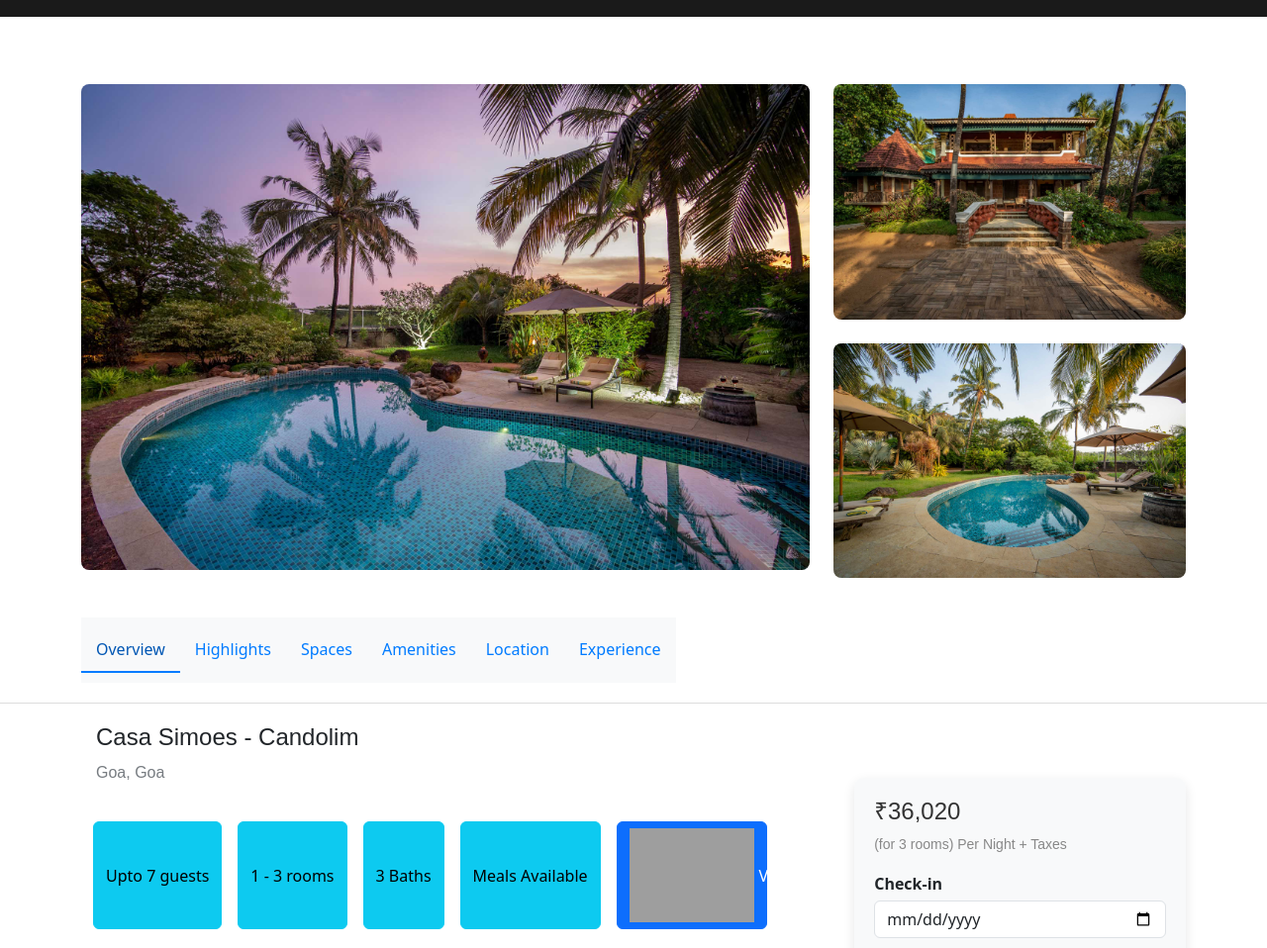
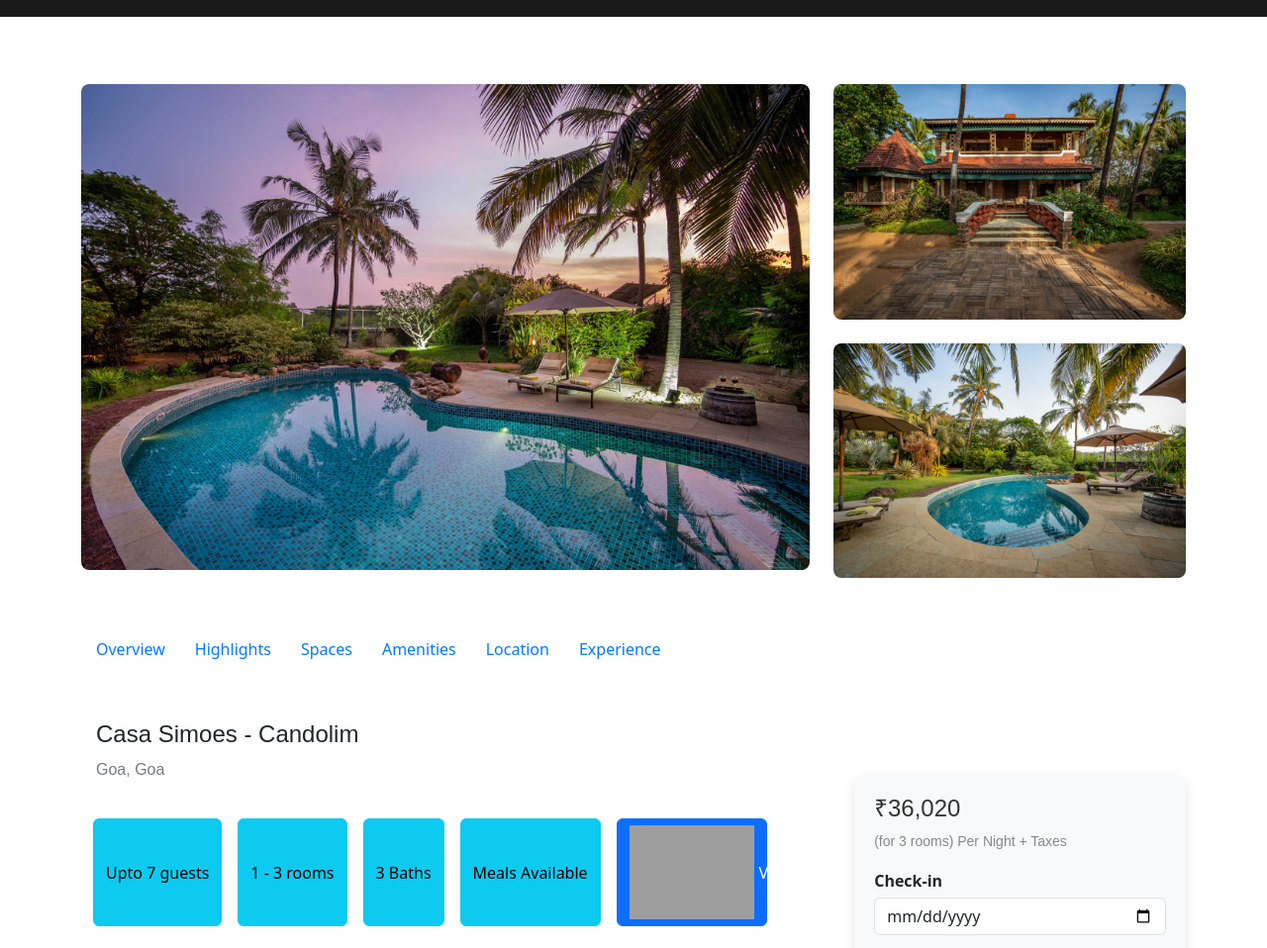
Before and after one commit to cache-properties/instadwell-home, a plain HTML site: page property.html in a window 1280 px wide. Shown: the part 123-1081 px from the top of the page at 99% size. Drawn offline with nearby package versions, Linux system fonts and the light colour scheme; grey boxes are pictures that could not be loaded.

Commit message:
property

```diff
--- a/css/property.css
+++ b/css/property.css
@@ -12,11 +12,8 @@
 
   /* Sticky Heading */
   .sticky-heading {
-    position: -webkit-sticky; /* Safari */
     position: sticky;
     top: 0;
-    z-index: 1030; /* Higher than other elements */
-    background-color: white; /* Background color for better visibility */
     border-bottom: 1px solid #ddd; /* Border for visual separation */
   }
 
@@ -24,7 +21,6 @@
     display: flex;
     justify-content: space-around;
     padding: 10px 0;
-    background-color: #f8f9fa; /* Slightly different background color */
   }
 
   .tabs-nav a {
@@ -32,6 +28,7 @@
     color: #007bff;
     font-weight: 500;
     padding: 10px 15px;
+
   }
 
   .tabs-nav a.active {
--- a/css/show.css
+++ b/css/show.css
@@ -369,13 +369,10 @@
 .PropertyTabHeader_property_mobile_tab_header_root__IGsF2 {
     display: flex;
     align-items: center;
-    background-color: #fff;
     position: sticky;
     top: 79px;
-    z-index: 10;
     margin-top: 12px;
     margin-bottom: 20px;
-    border-bottom: 1px solid #e6e6e6;
     align-self: normal;
 }
 
--- a/property.html
+++ b/property.html
@@ -158,10 +158,10 @@
 
        <!-- Sticky Heading -->
  <!-- Sticky Heading -->
- <div class="sticky-heading">
+ <div class="">
     <div class="container">
       <nav class="tabs-nav">
-        <a href="#overview" class="active">Overview</a>
+        <a href="#overview">Overview</a>
         <a href="#highlights">Highlights</a>
         <a href="#spaces">Spaces</a>
         <a href="#amenities">Amenities</a>
```
